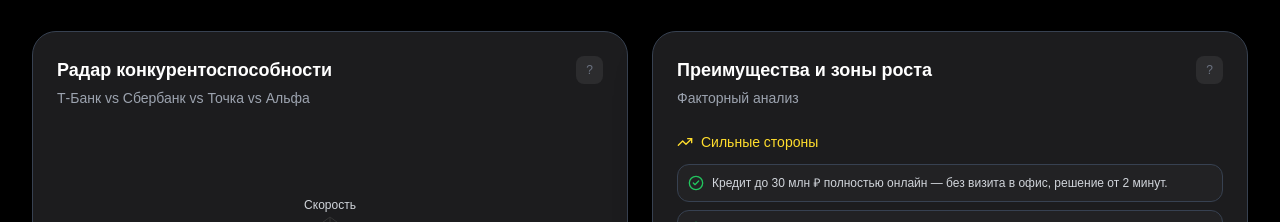
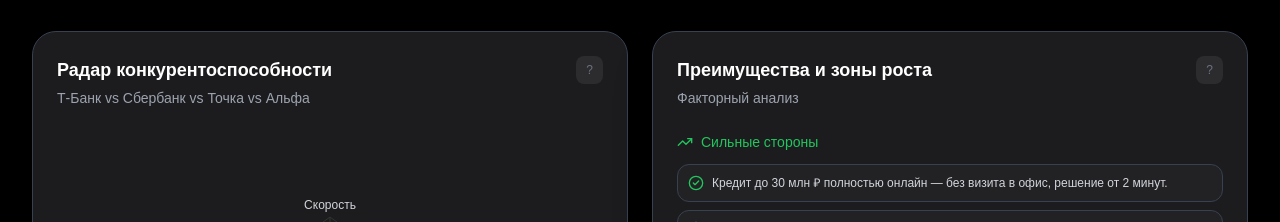
Before and after one commit to Kosxy/tbank-dashboard, a React (Vite) app: page / in a window 1280 px wide. Shown: the part 1620-1842 px from the top of the page. Built offline with nearby package versions, Linux system fonts and the light colour scheme.

Commit message:
Make strong-points heading and icon green

```diff
--- a/src/App.jsx
+++ b/src/App.jsx
@@ -471,7 +471,7 @@
                   methodology="Выводы на основе: Markswebb BIBR 2025 (6-е место), 118 кредитных отзывов Sravni.ru, 22 831 отзыв на Banki.ru, продуктовые страницы tbank.ru." />
                 <div className="space-y-5 mt-6">
                   <div>
-                    <h4 className="flex items-center gap-2 font-medium mb-3 text-sm" style={{ color: "#FFDD2D" }}><TrendingUp className="w-4 h-4" /> Сильные стороны</h4>
+                    <h4 className="flex items-center gap-2 font-medium mb-3 text-sm" style={{ color: "#22C55E" }}><TrendingUp className="w-4 h-4" /> Сильные стороны</h4>
                     <ul className="space-y-2">
                       {["Кредит до 30 млн ₽ полностью онлайн — без визита в офис, решение от 2 минут.",
                         "Овердрафт, оборотный кредит, кредитная линия, кредит под госконтракт — всё в одном приложении.",
```
